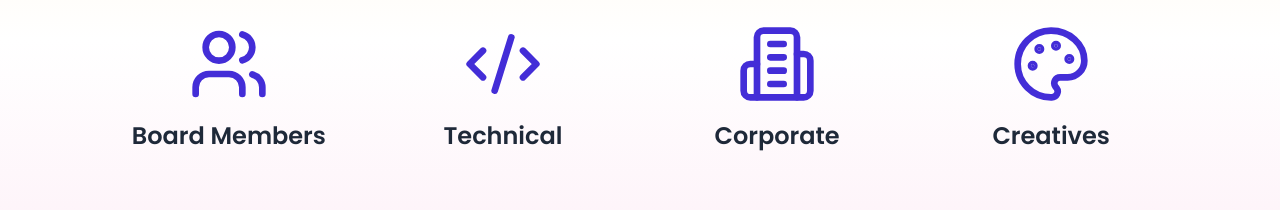
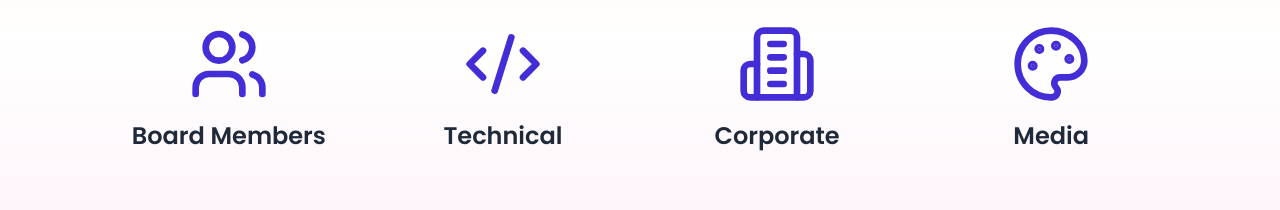
Before and after one commit to SQAC-Tech/sqac-website, a React (Vite) app in the folder Frontend/: page /team in a window 1280 px wide. Shown: the part 1160-1370 px from the top of the page. Built offline with nearby package versions, Linux system fonts and the light colour scheme; no server answers; a web font is replaced by a local one.

Commit message:
backend changed

```diff
--- a/Frontend/src/components/Team/Teamvh2.jsx
+++ b/Frontend/src/components/Team/Teamvh2.jsx
@@ -62,9 +62,7 @@ const Teamvh2 = ({ onSelectDomain }) => {
           </div>
           {openDropdown === 'Corporate' && (
             <div className={dropdownStyle}>
-              <div className="flex items-center gap-2 hover:text-purple-600 cursor-pointer" onClick={() => handleSubdomainClick('PR')}>
-                <Megaphone className="w-4 h-4" /> PR
-              </div>
+
               <div className="flex items-center gap-2 hover:text-purple-600 cursor-pointer" onClick={() => handleSubdomainClick('Sponsorship')}>
                 <HandCoins className="w-4 h-4" /> Sponsorship
               </div>
@@ -77,7 +75,7 @@ const Teamvh2 = ({ onSelectDomain }) => {
 
         <div className={cardStyle} onClick={() => handleCardClick('Creatives')}>
           <Palette className={iconStyle} />
-          <p className="text-xl sm:text-2xl font-semibold text-gray-800">Creatives</p>
+          <p className="text-xl sm:text-2xl font-semibold text-gray-800">Media</p>
         </div>
       </div>
     </div>
```
Also changed, not shown: 1 other file (tests, documents, lock files or other folders).
